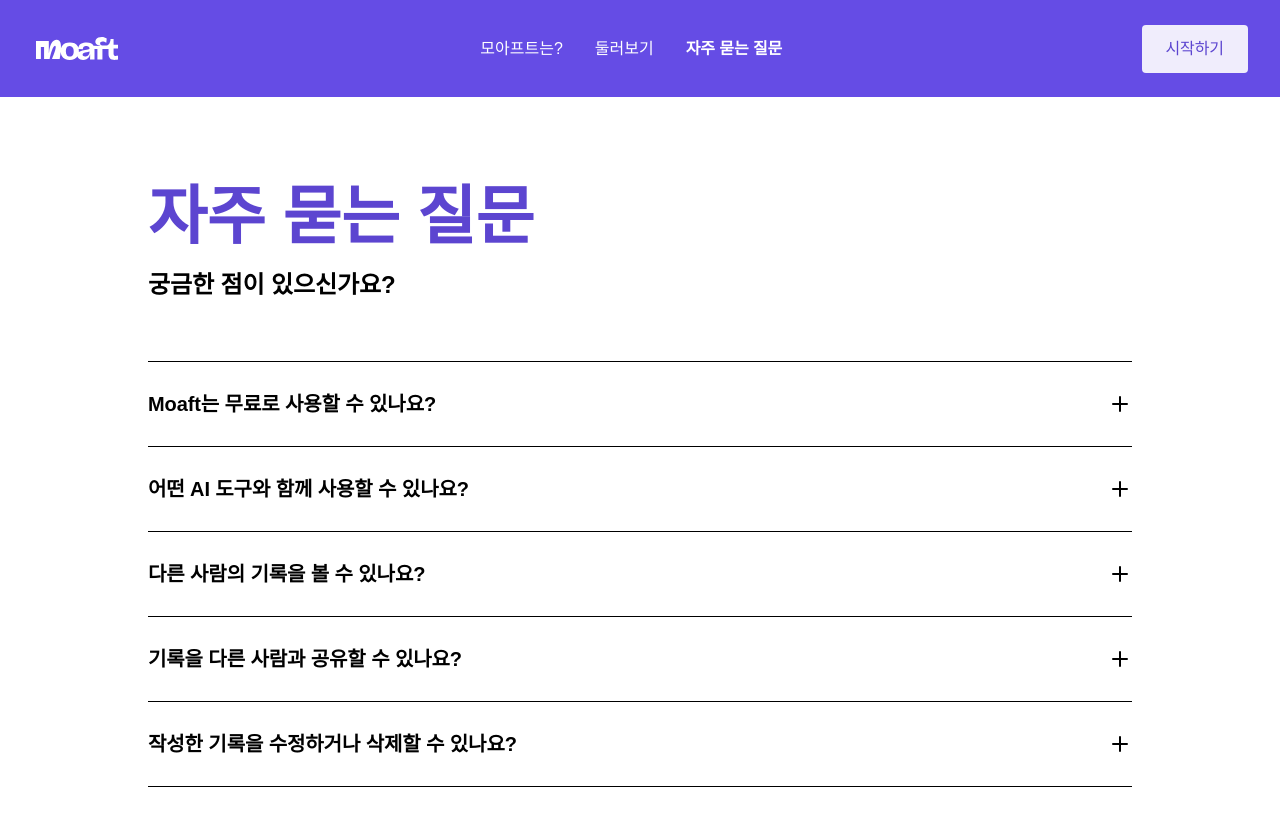
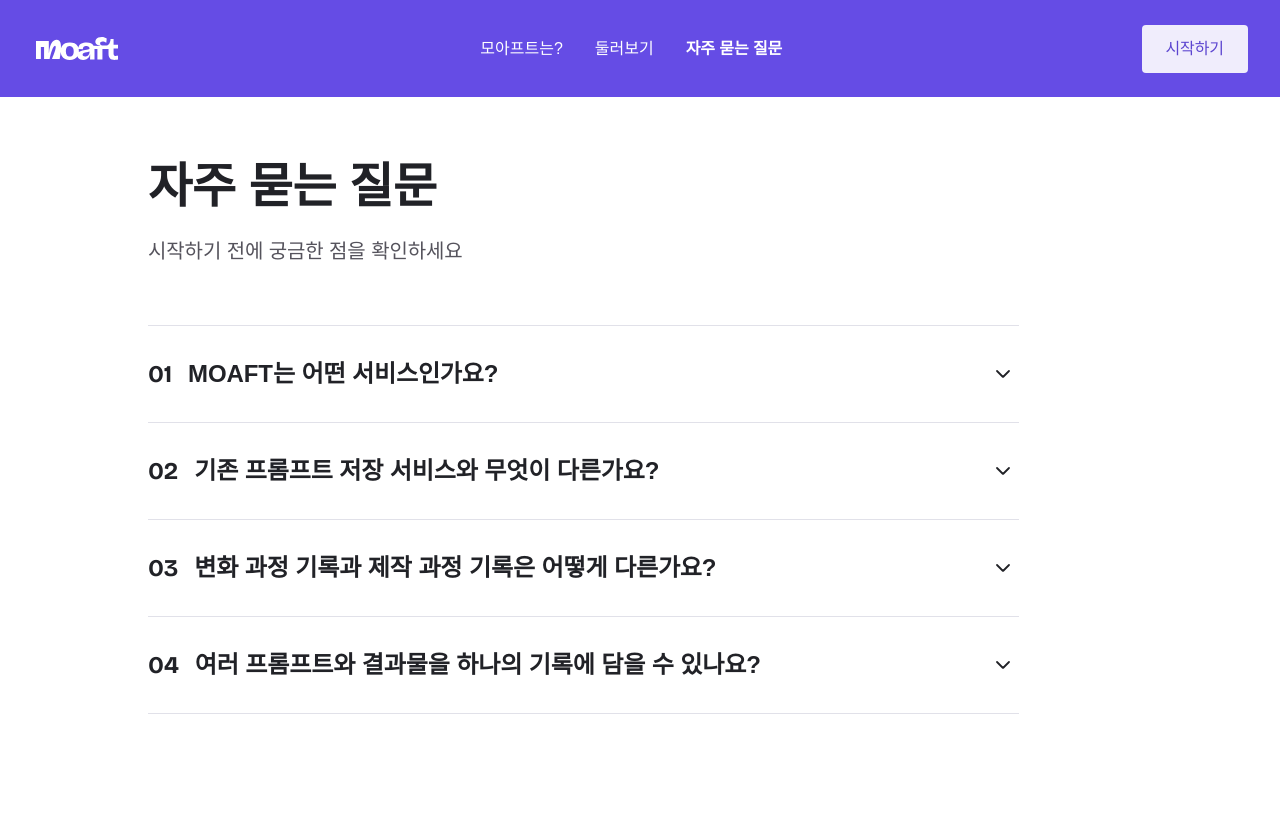
Before and after one commit to MOAFT/moaft-fe, a React (Vite) app: page /faq in a window 1280 px wide. Shown: the top 826 px of the page. Built offline with nearby package versions, Linux system fonts and the light colour scheme; a web font is replaced by a local one.

Commit message:
Feat: 큐앤에이

```diff
--- a/src/pages/Landing/DiscoverPage.tsx
+++ b/src/pages/Landing/DiscoverPage.tsx
@@ -4,34 +4,6 @@ export default function DiscoverPage() {
   return (
     <div className="bg-white flex flex-col items-start w-full min-h-screen">
       <LandingHeader activeTab="explore" />
-
-      <main className="w-full pt-[97px] flex flex-col items-start">
-        {/* 페이지 헤더 */}
-        <section className="w-full px-[148px] pt-[80px] pb-[60px] flex flex-col gap-moaft-gap-m">
-          <p className="font-ko-brand font-bold text-moaft-64 leading-moaft-80 tracking-moaft-tight text-fill-primary-strong">
-            둘러보기
-          </p>
-          <p className="font-ko-brand font-semibold text-moaft-24 leading-moaft-32 tracking-moaft-normal text-text-neutral-title">
-            다른 사람들의 AI 제작 기록을 구경해 보세요.
-          </p>
-        </section>
-
-        {/* 기록 목록 (추후 구현) */}
-        <section className="w-full px-[148px] pb-[120px]">
-          <div className="grid grid-cols-3 gap-moaft-gap-l">
-            {Array.from({ length: 9 }).map((_, i) => (
-              <div
-                key={i}
-                className="rounded-moaft-m bg-purple-50 h-[280px] flex items-center justify-center"
-              >
-                <span className="font-ko-body text-moaft-16 leading-moaft-24 text-text-neutral-secondary">
-                  기록 카드
-                </span>
-              </div>
-            ))}
-          </div>
-        </section>
-      </main>
     </div>
   );
 }
--- a/src/pages/Landing/FAQPage.tsx
+++ b/src/pages/Landing/FAQPage.tsx
@@ -1,87 +1,130 @@
 import { useState } from 'react';
+import { AnimatePresence, motion } from 'framer-motion';
 import LandingHeader from './LandingHeader';
+import chevronDown from '../../assets/landing/faq-chevron-down.svg';
+import chevronUp from '../../assets/landing/faq-chevron-up.svg';
 
-const FAQ_ITEMS: { question: string; answer: string }[] = [
+type FaqItem = {
+  number: string;
+  question: string;
+  answer: string;
+};
+
+const FAQ_ITEMS: FaqItem[] = [
   {
-    question: 'Moaft는 무료로 사용할 수 있나요?',
-    answer: '네, 현재 Moaft는 무료로 사용할 수 있습니다.',
+    number: '01',
+    question: 'MOAFT는 어떤 서비스인가요?',
+    answer:
+      'MOAFT는 AI를 활용해 만든 결과물과 그 제작 과정을 기록하고 공유하는 서비스입니다.\n\nAI 대화 공유 링크, 캡처 이미지, 직접 입력한 내용을 바탕으로 프롬프트와 작업 단계를 정리해 한곳에 보관할 수 있어요.\n저장한 기록은 다시 사용하거나 링크로 공유하고, 다른 사람의 공개 기록도 둘러볼 수 있습니다.',
   },
   {
-    question: '어떤 AI 도구와 함께 사용할 수 있나요?',
-    answer: 'ChatGPT, Claude, Midjourney, Stable Diffusion 등 다양한 AI 도구와 함께 사용할 수 있습니다. 특정 도구에 종속되지 않고, 직접 작성하거나 대화 링크·캡처 이미지를 가져오는 방식으로 기록할 수 있습니다.',
+    number: '02',
+    question: '기존 프롬프트 저장 서비스와 무엇이 다른가요?',
+    answer:
+      'MOAFT는 최종 프롬프트만 저장하는 것이 아니라 결과물이 만들어지고 변화한 과정까지 함께 기록합니다.\n\n사용한 AI 도구, 입력 자료, 단계별 프롬프트와 결과물을 하나의 흐름으로 연결해 남길 수 있어요.\n기록을 공유하면 받은 사람도 전체 제작 과정을 확인하고 필요한 기록을 자신의 보관함에 저장할 수 있습니다.',
   },
   {
-    question: '다른 사람의 기록을 볼 수 있나요?',
-    answer: '공개 설정된 기록은 로그인 없이도 둘러볼 수 있습니다. 기록을 작성할 때 공개·비공개를 직접 선택할 수 있습니다.',
+    number: '03',
+    question: '변화 과정 기록과 제작 과정 기록은 어떻게 다른가요?',
+    answer:
+      '변화 과정 기록은 프롬프트를 수정할 때마다 하나의 결과물이 어떻게 달라졌는지 기록하는 방식입니다.\n수정 전후의 프롬프트와 결과물을 연결해 최종 결과가 만들어진 흐름을 확인할 수 있어요.\n\n제작 과정 기록은 여러 AI 도구와 입력 자료, 프롬프트, 결과물을 작업 순서대로 기록하는 방식입니다.\n기획부터 이미지 생성, 영상 제작, 최종 편집처럼 여러 단계가 연결된 작업에 적합합니다.',
   },
   {
-    question: '기록을 다른 사람과 공유할 수 있나요?',
-    answer: '네, 각 기록에는 외부 공유 링크가 제공됩니다. 링크를 통해 Moaft 계정이 없는 사람에게도 기록을 공유할 수 있습니다.',
-  },
-  {
-    question: '작성한 기록을 수정하거나 삭제할 수 있나요?',
-    answer: '네, 본인이 작성한 기록은 언제든지 수정하거나 삭제할 수 있습니다.',
+    number: '04',
+    question: '여러 프롬프트와 결과물을 하나의 기록에 담을 수 있나요?',
+    answer:
+      '네. 하나의 기록 안에 여러 프롬프트와 결과물을 단계별로 추가할 수 있습니다.\n\n프롬프트를 수정하며 결과가 달라진 과정은 변화 과정 기록으로,\n여러 도구와 작업 단계가 연결된 과정은 제작 과정 기록으로 정리할 수 있어요.',
   },
 ];
 
-function FAQItem({ question, answer }: { question: string; answer: string }) {
-  const [open, setOpen] = useState(false);
-
+function FaqAccordionItem({
+  item,
+  isOpen,
+  onToggle,
+}: {
+  item: FaqItem;
+  isOpen: boolean;
+  onToggle: () => void;
+}) {
   return (
-    <div className="border-b border-stroke-neutral-default">
+    <div className="border-b border-border-neutral-default">
       <button
-        onClick={() => setOpen((v) => !v)}
-        className="w-full flex items-center justify-between py-[28px] text-left bg-transparent border-0 cursor-pointer gap-moaft-gap-l"
-        aria-expanded={open}
+        className="w-full flex gap-[16px] items-start py-[32px] text-left bg-transparent border-0 cursor-pointer outline-none focus-visible:ring-1 focus-visible:ring-inset focus-visible:ring-fg-neutral-title"
+        aria-expanded={isOpen}
+        onClick={onToggle}
       >
-        <span className="font-ko-brand font-semibold text-moaft-20 leading-moaft-28 tracking-moaft-normal text-text-neutral-title">
-          {question}
+        <span
+          className={`typo-eng-heading-1-bold shrink-0 transition-colors duration-150 ${
+            isOpen ? 'text-fg-primary-default' : 'text-fg-neutral-title'
+          }`}
+        >
+          {item.number}
         </span>
-        <span
-          className="flex-shrink-0 w-[24px] h-[24px] flex items-center justify-center text-text-neutral-secondary transition-transform duration-200"
-          style={{ transform: open ? 'rotate(45deg)' : 'rotate(0deg)' }}
-          aria-hidden
-        >
-          <svg width="24" height="24" viewBox="0 0 24 24" fill="none">
-            <path d="M12 5v14M5 12h14" stroke="currentColor" strokeWidth="2" strokeLinecap="round" />
-          </svg>
+        <span className="typo-ko-heading-1-bold text-fg-neutral-title flex-1">
+          {item.question}
+        </span>
+        <span className="shrink-0 size-[32px] flex items-center justify-center">
+          <img src={isOpen ? chevronUp : chevronDown} alt="" width={24} height={24} />
         </span>
       </button>
-      {open && (
-        <div className="pb-[28px]">
-          <p className="font-ko-brand font-normal text-moaft-18 leading-moaft-28 tracking-moaft-reading text-text-neutral-body">
-            {answer}
-          </p>
-        </div>
-      )}
+
+      <AnimatePresence initial={false}>
+        {isOpen && (
+          <motion.div
+            initial="collapsed"
+            animate="open"
+            exit="collapsed"
+            variants={{
+              open: { height: 'auto', opacity: 1 },
+              collapsed: { height: 0, opacity: 0 },
+            }}
+            transition={{ duration: 0.2, ease: 'easeInOut' }}
+            style={{ overflow: 'hidden' }}
+          >
+            {/* invisible number spacer to align answer with question */}
+            <div className="flex gap-[16px] pb-[32px]">
+              <span className="typo-eng-heading-1-bold shrink-0 opacity-0 select-none" aria-hidden>
+                {item.number}
+              </span>
+              <p className="typo-ko-body-regular text-fg-neutral-description whitespace-pre-line flex-1">
+                {item.answer}
+              </p>
+              <span className="shrink-0 size-[32px]" aria-hidden />
+            </div>
+          </motion.div>
+        )}
+      </AnimatePresence>
     </div>
   );
 }
 
 export default function FAQPage() {
+  const [openIndex, setOpenIndex] = useState<number | null>(null);
+
   return (
-    <div className="bg-white flex flex-col items-start w-full min-h-screen">
+    <div className="bg-surface-light flex flex-col items-start w-full min-h-screen">
       <LandingHeader activeTab="faq" />
 
-      <main className="w-full pt-[97px] flex flex-col items-start">
-        {/* 페이지 헤더 */}
-        <section className="w-full px-[148px] pt-[80px] pb-[60px] flex flex-col gap-moaft-gap-m">
-          <p className="font-ko-brand font-bold text-moaft-64 leading-moaft-80 tracking-moaft-tight text-fill-primary-strong">
-            자주 묻는 질문
-          </p>
-          <p className="font-ko-brand font-semibold text-moaft-24 leading-moaft-32 tracking-moaft-normal text-text-neutral-title">
-            궁금한 점이 있으신가요?
-          </p>
-        </section>
+      <main className="w-full pt-[97px]">
+        <div className="px-[148px]">
+          <div className="pt-[60px] pb-[60px] flex flex-col gap-[20px]">
+            <p className="typo-ko-display-2-bold text-fg-neutral-title">자주 묻는 질문</p>
+            <p className="font-ko-brand font-moaft-regular text-moaft-20 leading-moaft-28 tracking-moaft-normal text-fg-neutral-description">
+              시작하기 전에 궁금한 점을 확인하세요
+            </p>
+          </div>
 
-        {/* FAQ 목록 */}
-        <section className="w-full px-[148px] pb-[120px]">
-          <div className="border-t border-stroke-neutral-default">
-            {FAQ_ITEMS.map((item) => (
-              <FAQItem key={item.question} question={item.question} answer={item.answer} />
+          <div className="w-[871px] border-t border-border-neutral-default pb-[120px]">
+            {FAQ_ITEMS.map((item, idx) => (
+              <FaqAccordionItem
+                key={item.number}
+                item={item}
+                isOpen={openIndex === idx}
+                onToggle={() => setOpenIndex(openIndex === idx ? null : idx)}
+              />
             ))}
           </div>
-        </section>
+        </div>
       </main>
     </div>
   );
```
Also changed, not shown: src/pages/Landing/LandingHeader.tsx (+6 -28 lines), src/pages/Landing/LandingPage.tsx (+24 -37 lines), src/assets/landing/faq-chevron-down.svg (added), src/assets/landing/faq-chevron-up.svg (added).
